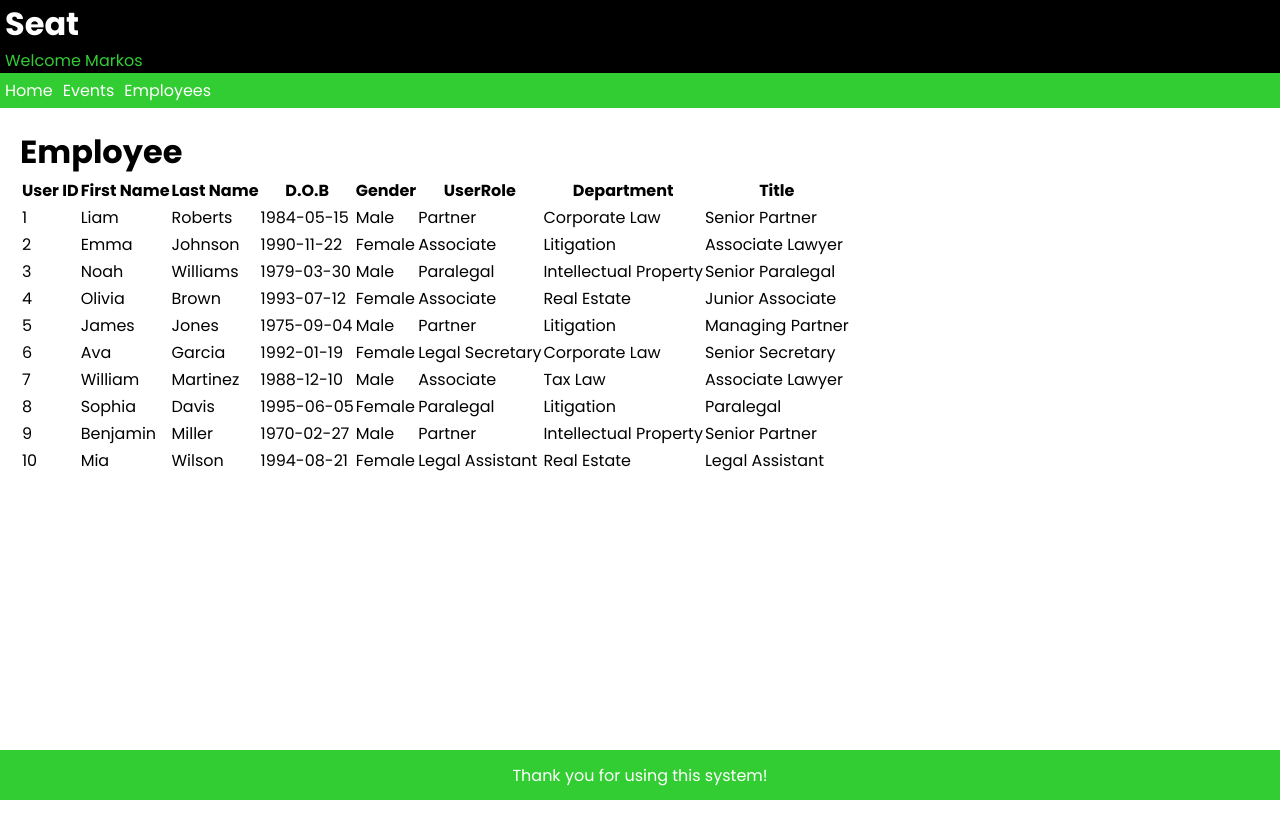
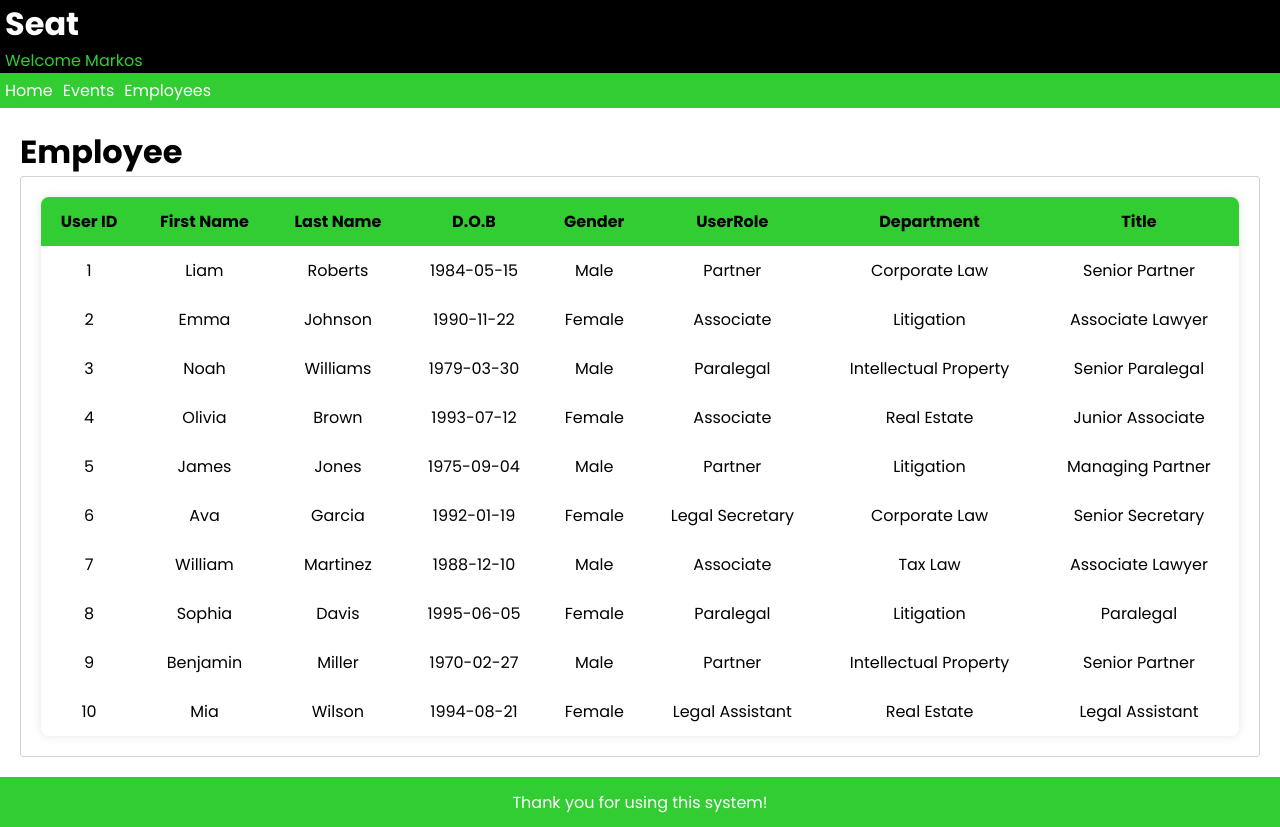
Before and after one commit to markoskatsi/SeAT, a React (Vite) app: page /employees in a window 1280 px wide. Before the commit the page ends 800 px from the top, so only its background shows below. Built offline with nearby package versions, Linux system fonts and the light colour scheme.

Commit message:
Data table and components styled
Co-authored-by: Yeahhina <yeahhina@users.noreply.github.com>

Data table and components styled.

```diff
--- a/src/components/UI/DataTable.jsx
+++ b/src/components/UI/DataTable.jsx
@@ -1,11 +1,4 @@
+import "./DataTable.scss";
 export function TableContainer(props) {
   return <div className="tableContainer">{props.children}</div>;
 }
-
-export function Table(props) {
-  return <table className="table">{props.children}</table>;
-}
-
-export function TableRow(props) {
-  return <tr className="tableRow">{props.children}</tr>;
-}
--- a/src/components/UI/DataTable.scss
+++ b/src/components/UI/DataTable.scss
@@ -0,0 +1,31 @@
+div.tableContainer {
+  border: 1px solid lightgray;
+  border-radius: 3px;
+  padding: 20px;
+  display: flex;
+  flex-wrap: wrap;
+  justify-content: center;
+  gap: 20px;
+
+  table {
+    border-collapse: collapse;
+    box-shadow: 0px 0px 10px rgba(0, 0, 0, 0.1);
+    border-radius: 8px;
+    width: 100%;
+    overflow: hidden;
+    border: none;
+    text-align: left;
+  }
+  th,
+  td {
+    border-bottom: none;
+    padding: 12px;
+    text-align: center;
+  }
+  th {
+    background-color: limegreen;
+  }
+  tr:hover {
+    background-color: rgb(227, 230, 230);
+  }
+}
--- a/src/components/views/Employees.jsx
+++ b/src/components/views/Employees.jsx
@@ -1,5 +1,5 @@
 import "./Employees.scss";
-import { Table, TableRow, TableContainer } from "../UI/DataTable.jsx";
+import { TableContainer } from "../UI/DataTable.jsx";
 
 function Employees() {
   const employeelist = [
@@ -109,7 +109,9 @@ function Employees() {
     <>
       <h1>Employee</h1>
       <TableContainer>
-        <Table>
+        <table>
+          <thead>
+            <tr>
               <th>User ID</th>
               <th>First Name</th>
               <th>Last Name</th>
@@ -118,10 +120,12 @@ function Employees() {
               <th>UserRole</th>
               <th>Department</th>
               <th>Title</th>
-
+            </tr>
+          </thead>
+          <tbody>
             {employeelist.map((employee) => {
               return (
-              <TableRow key={employee.UserID}>
+                <tr key={employee.UserID}>
                   <td>{employee.UserID}</td>
                   <td>{employee.UserFirstname}</td>
                   <td>{employee.UserLastname}</td>
@@ -130,10 +134,11 @@ function Employees() {
                   <td>{employee.UserRole}</td>
                   <td>{employee.UserJobDepartment}</td>
                   <td>{employee.UserTitle}</td>
-              </TableRow>
+                </tr>
               );
             })}
-        </Table>
+          </tbody>
+        </table>
       </TableContainer>
     </>
   );
```
Lines whose indentation alone changed are shown as unchanged.
